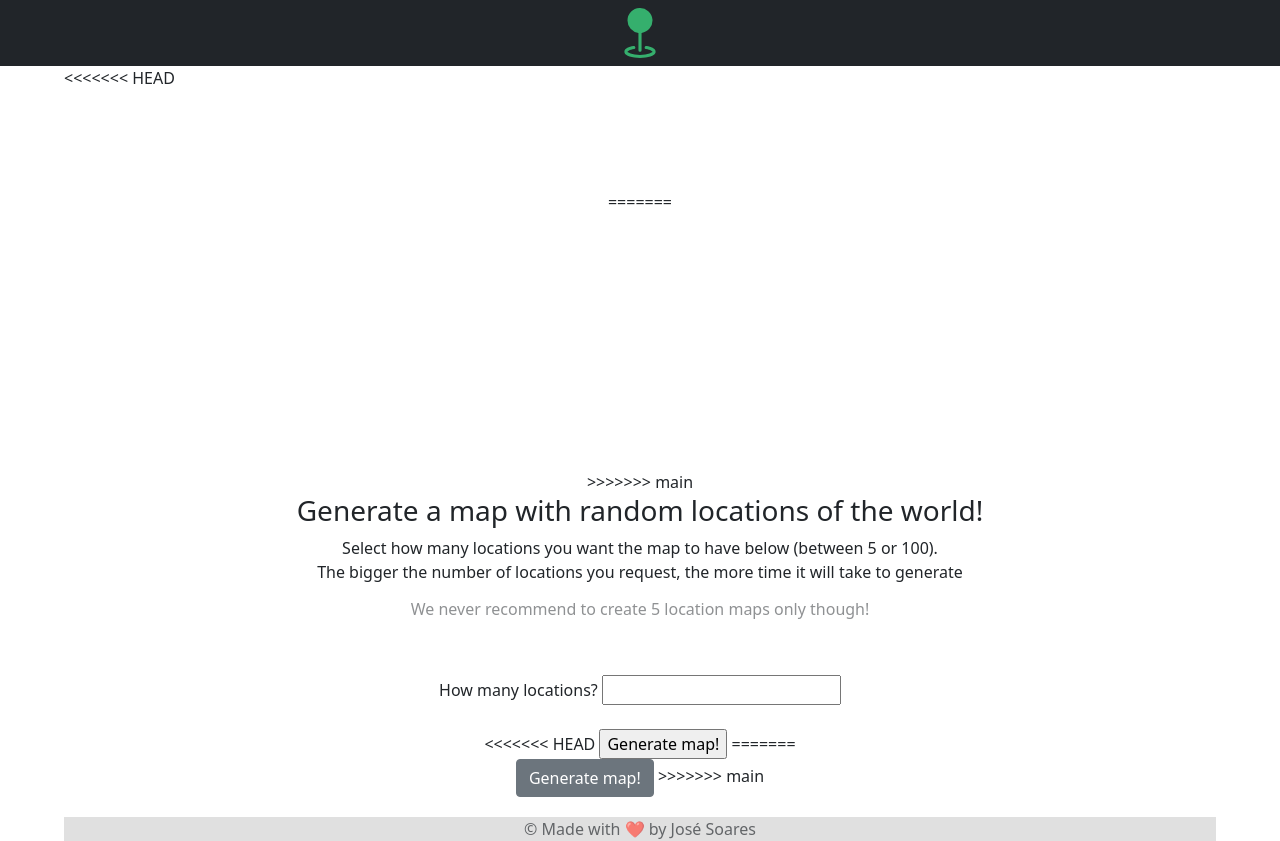
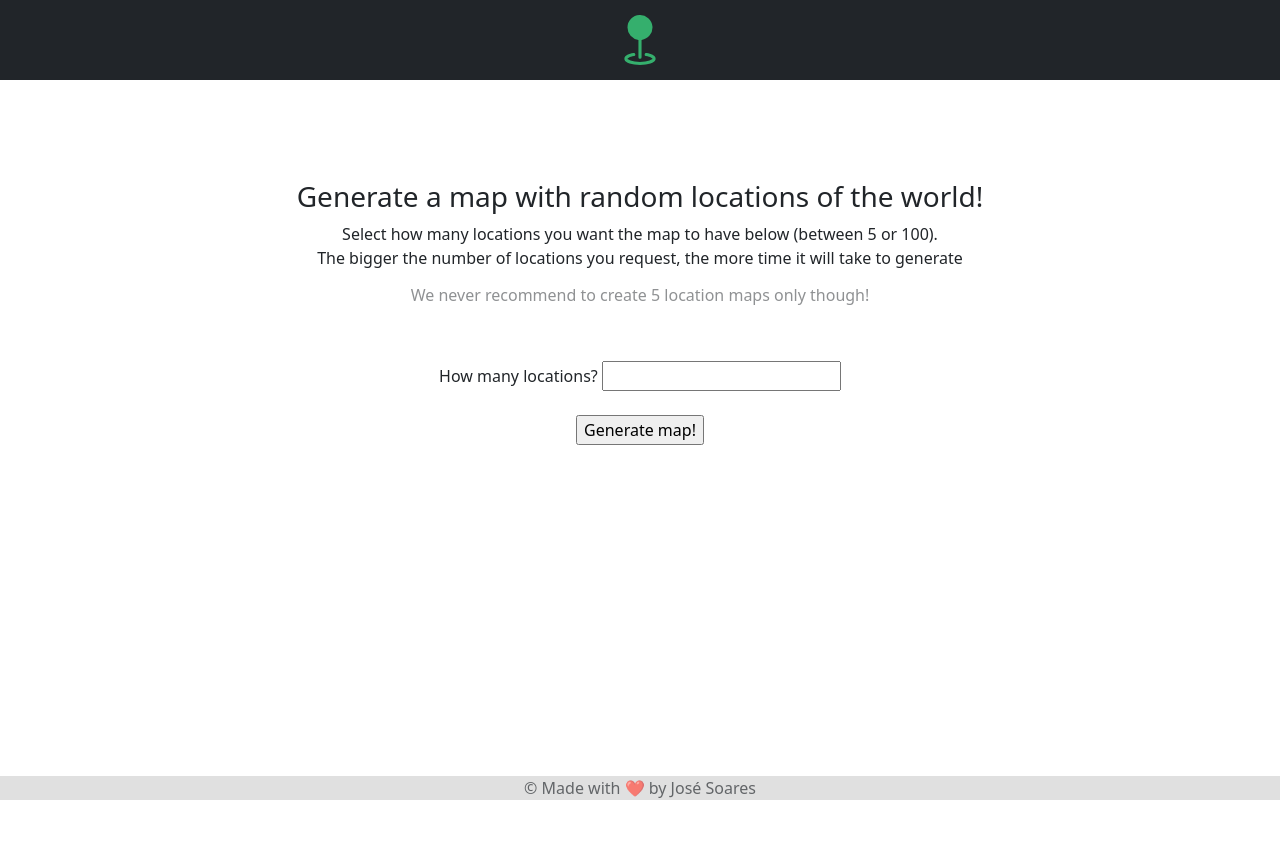
Before and after one commit to jphjsoares/whereami, a Django app: page /map/createworld in a window 1280 px wide. After the commit the page ends 800 px from the top, so only its background shows below. Run offline with Django 3.2, Linux system fonts and the light colour scheme; some libraries are stand-ins or nearby versions.

Commit message:
Git messed our code

```diff
--- a/src/map/templates/map/create-world.html
+++ b/src/map/templates/map/create-world.html
@@ -15,11 +15,7 @@
         </div>
         <br />
         {% endif %}
-<<<<<<< HEAD
         <div style="text-align: center; margin-top:100px">
-=======
-        <div style="margin-top:16rem; text-align: center;">
->>>>>>> main
             <h3>Generate a map with random locations of the world!</h3>
             <p>Select how many locations you want the map to have below (between 5 or 100).<br />The bigger the number of locations you request, the more time it will take to generate</p>
             <h6 style="opacity: 0.5;">We never recommend to create 5 location maps only though!</h6>
@@ -31,12 +27,7 @@
                 <input type="text" name="numoflocations">
                 <br />
                 <br />
-<<<<<<< HEAD
                 <input type="submit" onclick="showLoading()" value="Generate map!">
-=======
-                <br />
-                <input class="btn btn-secondary" type="submit" onclick="showLoading()" value="Generate map!">
->>>>>>> main
             </form>
         </div>
 {% endblock %}
--- a/src/static/map/javascript/mapByRegion.js
+++ b/src/static/map/javascript/mapByRegion.js
@@ -1,8 +1,5 @@
-<<<<<<< HEAD
 mapboxgl.accessToken = 'pk.eyJ1IjoiY2FzZWlubWVsbCIsImEiOiJja3o4anZjOHMwdWQxMndxbTFoZGM3YzI1In0.B6eDbdCeO01bXCrDkDZIdw';
-=======
 mapboxgl.accessToken = 'pk.eyJ1IjoiY2FzZWlubWVsbCIsImEiOiJja2tpZWU3bG8wNXN4MnBzNzVibnN5dG90In0.D6Y43QmUBiirztruQeEFHA';
->>>>>>> main
 
 let map = new mapboxgl.Map({
     container: 'map',
```
